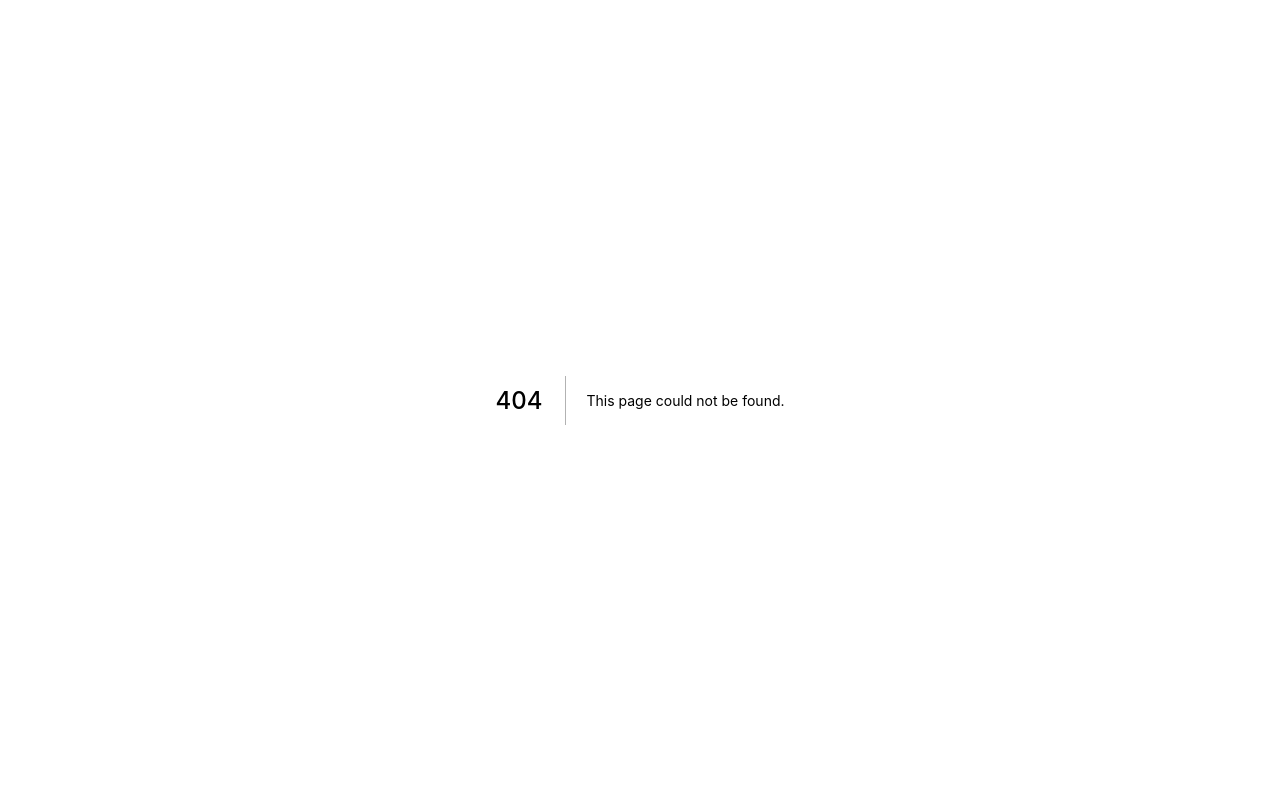
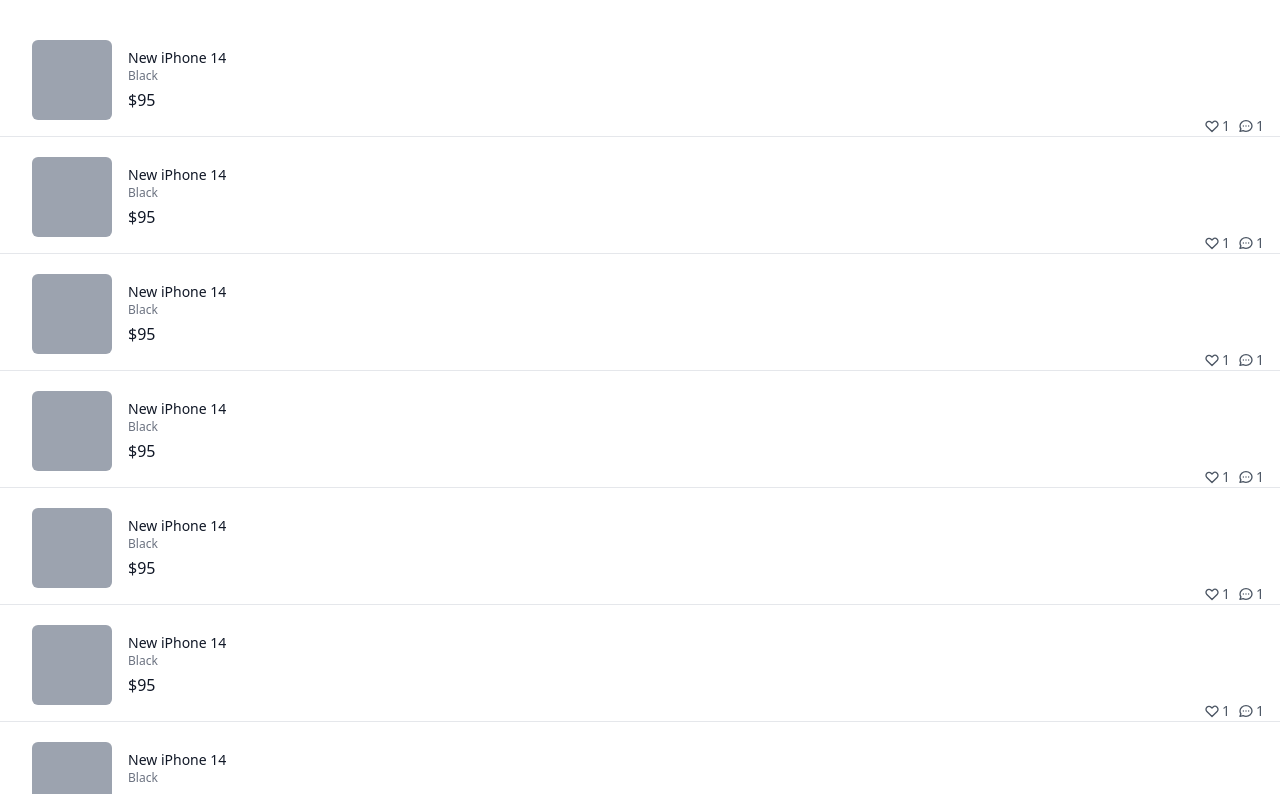
Before and after one commit to userJu/carrot-market, a Next.js app: page /profile/bought in a window 1280 px wide. Before the commit this address had no page. Shown: the top 794 px of the page. Built offline with nearby package versions, Linux system fonts and the light colour scheme.

Commit message:
profile/loved & sold & bought css

```diff
--- /dev/null
+++ b/pages/profile/bought.tsx
@@ -0,0 +1,62 @@
+import type { NextPage } from "next";
+const Bought: NextPage = () => {
+  return (
+    <div className="flex flex-col space-y-5 pb-4 py-10">
+      {[1, 1, 1, 1, 1, 1, 1, 1, 1, 1, 1, 1].map((_, i) => (
+        <div
+          key={i}
+          className="flex px-4 border-b cursor-pointer justify-between"
+        >
+          <div className="flex  px-4  pb-4 space-x-4">
+            <div className="w-20 h-20 bg-gray-400 rounded-md" />
+            <div className="pt-2 flex flex-col">
+              <h3 className="text-sm font-medium text-gray-900">
+                New iPhone 14
+              </h3>
+              <span className="text-xs text-gray-500">Black</span>
+              <span className="font-medium mt-1 text-gray-900">$95</span>
+            </div>
+          </div>
+          <div className="flex space-x-2 items-end justify-end">
+            <div className="flex space-x-0.5 items-center text-sm text-gray-600">
+              <svg
+                className="w-4 h-4"
+                fill="none"
+                stroke="currentColor"
+                viewBox="0 0 24 24"
+                xmlns="http://www.w3.org/2000/svg"
+              >
+                <path
+                  strokeLinecap="round"
+                  strokeLinejoin="round"
+                  strokeWidth="2"
+                  d="M4.318 6.318a4.5 4.5 0 000 6.364L12 20.364l7.682-7.682a4.5 4.5 0 00-6.364-6.364L12 7.636l-1.318-1.318a4.5 4.5 0 00-6.364 0z"
+                ></path>
+              </svg>
+              <span>1</span>
+            </div>
+            <div className="flex space-x-0.5 items-center text-sm text-gray-600">
+              <svg
+                className="w-4 h-4"
+                fill="none"
+                stroke="currentColor"
+                viewBox="0 0 24 24"
+                xmlns="http://www.w3.org/2000/svg"
+              >
+                <path
+                  strokeLinecap="round"
+                  strokeLinejoin="round"
+                  strokeWidth="2"
+                  d="M8 12h.01M12 12h.01M16 12h.01M21 12c0 4.418-4.03 8-9 8a9.863 9.863 0 01-4.255-.949L3 20l1.395-3.72C3.512 15.042 3 13.574 3 12c0-4.418 4.03-8 9-8s9 3.582 9 8z"
+                ></path>
+              </svg>
+              <span>1</span>
+            </div>
+          </div>
+        </div>
+      ))}
+    </div>
+  );
+};
+
+export default Bought;
--- /dev/null
+++ b/pages/profile/loved.tsx
@@ -0,0 +1,62 @@
+import type { NextPage } from "next";
+const Loved: NextPage = () => {
+  return (
+    <div className="flex flex-col space-y-5 pb-4 py-10">
+      {[1, 1, 1, 1, 1, 1, 1, 1, 1, 1, 1, 1].map((_, i) => (
+        <div
+          key={i}
+          className="flex px-4 border-b cursor-pointer justify-between"
+        >
+          <div className="flex  px-4  pb-4 space-x-4">
+            <div className="w-20 h-20 bg-gray-400 rounded-md" />
+            <div className="pt-2 flex flex-col">
+              <h3 className="text-sm font-medium text-gray-900">
+                New iPhone 14
+              </h3>
+              <span className="text-xs text-gray-500">Black</span>
+              <span className="font-medium mt-1 text-gray-900">$95</span>
+            </div>
+          </div>
+          <div className="flex space-x-2 items-end justify-end">
+            <div className="flex space-x-0.5 items-center text-sm text-gray-600">
+              <svg
+                className="w-4 h-4"
+                fill="none"
+                stroke="currentColor"
+                viewBox="0 0 24 24"
+                xmlns="http://www.w3.org/2000/svg"
+              >
+                <path
+                  strokeLinecap="round"
+                  strokeLinejoin="round"
+                  strokeWidth="2"
+                  d="M4.318 6.318a4.5 4.5 0 000 6.364L12 20.364l7.682-7.682a4.5 4.5 0 00-6.364-6.364L12 7.636l-1.318-1.318a4.5 4.5 0 00-6.364 0z"
+                ></path>
+              </svg>
+              <span>1</span>
+            </div>
+            <div className="flex space-x-0.5 items-center text-sm text-gray-600">
+              <svg
+                className="w-4 h-4"
+                fill="none"
+                stroke="currentColor"
+                viewBox="0 0 24 24"
+                xmlns="http://www.w3.org/2000/svg"
+              >
+                <path
+                  strokeLinecap="round"
+                  strokeLinejoin="round"
+                  strokeWidth="2"
+                  d="M8 12h.01M12 12h.01M16 12h.01M21 12c0 4.418-4.03 8-9 8a9.863 9.863 0 01-4.255-.949L3 20l1.395-3.72C3.512 15.042 3 13.574 3 12c0-4.418 4.03-8 9-8s9 3.582 9 8z"
+                ></path>
+              </svg>
+              <span>1</span>
+            </div>
+          </div>
+        </div>
+      ))}
+    </div>
+  );
+};
+
+export default Loved;
--- /dev/null
+++ b/pages/profile/sold.tsx
@@ -0,0 +1,62 @@
+import type { NextPage } from "next";
+const Sold: NextPage = () => {
+  return (
+    <div className="flex flex-col space-y-5 pb-4 py-10">
+      {[1, 1, 1, 1, 1, 1, 1, 1, 1, 1, 1, 1].map((_, i) => (
+        <div
+          key={i}
+          className="flex px-4 border-b cursor-pointer justify-between"
+        >
+          <div className="flex  px-4  pb-4 space-x-4">
+            <div className="w-20 h-20 bg-gray-400 rounded-md" />
+            <div className="pt-2 flex flex-col">
+              <h3 className="text-sm font-medium text-gray-900">
+                New iPhone 14
+              </h3>
+              <span className="text-xs text-gray-500">Black</span>
+              <span className="font-medium mt-1 text-gray-900">$95</span>
+            </div>
+          </div>
+          <div className="flex space-x-2 items-end justify-end">
+            <div className="flex space-x-0.5 items-center text-sm text-gray-600">
+              <svg
+                className="w-4 h-4"
+                fill="none"
+                stroke="currentColor"
+                viewBox="0 0 24 24"
+                xmlns="http://www.w3.org/2000/svg"
+              >
+                <path
+                  strokeLinecap="round"
+                  strokeLinejoin="round"
+                  strokeWidth="2"
+                  d="M4.318 6.318a4.5 4.5 0 000 6.364L12 20.364l7.682-7.682a4.5 4.5 0 00-6.364-6.364L12 7.636l-1.318-1.318a4.5 4.5 0 00-6.364 0z"
+                ></path>
+              </svg>
+              <span>1</span>
+            </div>
+            <div className="flex space-x-0.5 items-center text-sm text-gray-600">
+              <svg
+                className="w-4 h-4"
+                fill="none"
+                stroke="currentColor"
+                viewBox="0 0 24 24"
+                xmlns="http://www.w3.org/2000/svg"
+              >
+                <path
+                  strokeLinecap="round"
+                  strokeLinejoin="round"
+                  strokeWidth="2"
+                  d="M8 12h.01M12 12h.01M16 12h.01M21 12c0 4.418-4.03 8-9 8a9.863 9.863 0 01-4.255-.949L3 20l1.395-3.72C3.512 15.042 3 13.574 3 12c0-4.418 4.03-8 9-8s9 3.582 9 8z"
+                ></path>
+              </svg>
+              <span>1</span>
+            </div>
+          </div>
+        </div>
+      ))}
+    </div>
+  );
+};
+
+export default Sold;
```
Also changed, not shown: pages/profile/index.tsx (renamed from pages/profile.tsx).
